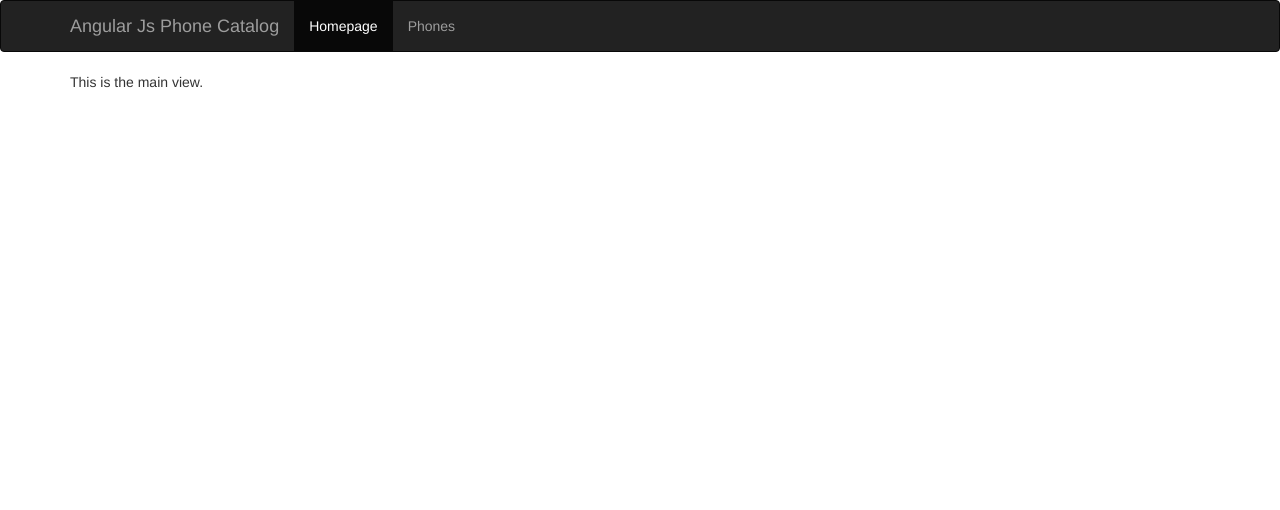
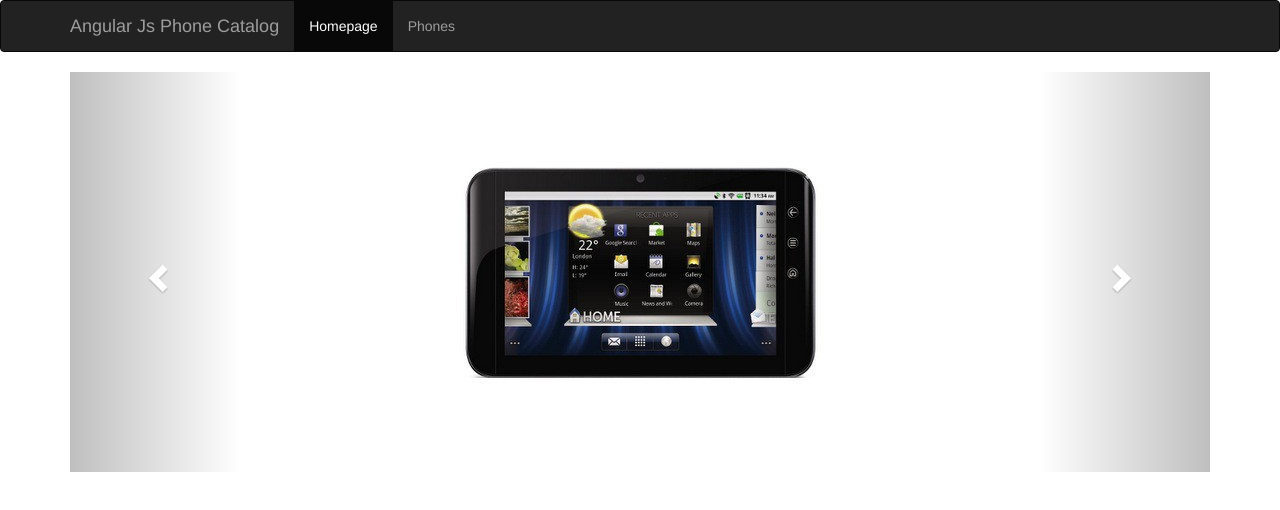
Before and after one commit to Mbarsila/PhoneCatalog, a website: page app/index.html in a window 1280 px wide. Drawn offline with nearby package versions, Linux system fonts and the light colour scheme; some packages are replaced by stand-ins of ours; files that its build step writes are made by us from their sources.

Commit message:
created homepage view

```diff
--- a/app/views/homepage.html
+++ b/app/views/homepage.html
@@ -1 +1,31 @@
-<p>This is the main view.</p>
+ <div id="carousel-example-generic" class="carousel slide" data-ride="carousel">
+  <!-- Indicators -->
+  <ol class="carousel-indicators">
+    <li data-target="#carousel-example-generic" data-slide-to="0" class="active"></li>
+    <li data-target="#carousel-example-generic" data-slide-to="1"></li>
+    <li data-target="#carousel-example-generic" data-slide-to="2"></li>
+  </ol>
+
+  <!-- Wrapper for slides -->
+  <div class="carousel-inner" role="listbox">
+    <div class="item active">
+      <img src="../../json/images/phones/dell-streak-7.0.jpg" alt="...">
+    </div>
+    <div class="item">
+      <img src="../../json/images/phones/dell-streak-7.1.jpg" alt="...">
+    </div>
+    <div class="item">
+      <img src="../../json/images/phones/dell-streak-7.2.jpg" alt="...">
+    </div>
+  </div>
+
+  <!-- Controls -->
+  <a class="left carousel-control" href="#carousel-example-generic" role="button" data-slide="prev">
+    <span class="glyphicon glyphicon-chevron-left" aria-hidden="true"></span>
+    <span class="sr-only">Previous</span>
+  </a>
+  <a class="right carousel-control" href="#carousel-example-generic" role="button" data-slide="next">
+    <span class="glyphicon glyphicon-chevron-right" aria-hidden="true"></span>
+    <span class="sr-only">Next</span>
+  </a>
+</div>
```
